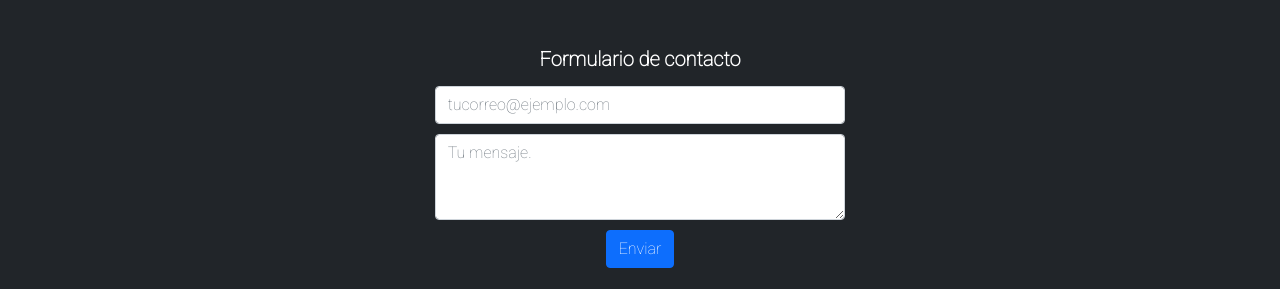
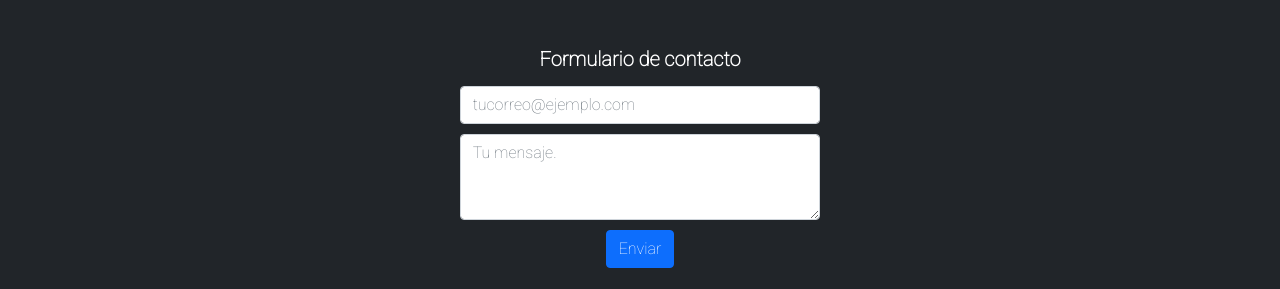
Before and after one commit to santiagodg96/Coachers, a plain HTML site: page index.html in a window 1280 px wide. Shown: the part 4278-4567 px from the top of the page. Drawn offline with nearby package versions, Linux system fonts and the light colour scheme; a web font is replaced by a local one.

Commit message:
Add files via upload

```diff
--- a/index.html
+++ b/index.html
@@ -236,10 +236,10 @@
       <h3 class="subtitulo2" style="color: white; margin-bottom: 15px; font-size: 20px;">Formulario de contacto</h3>
 
 <form action="mail.php" method="POST">
-  <div class="form-group">
+  <div class="form-group" style="margin-right: 25px; margin-left:25px;">
     <input type="email" class="form-control" id="emailcontainer" placeholder="tucorreo@ejemplo.com" style="margin-top: 10px;" required>
   </div>
-  <div class="form-group">
+  <div class="form-group" style="margin-right: 25px; margin-left:25px;">
     <textarea class="form-control" id="textcontainer" rows="3" placeholder="Tu mensaje." style="margin-top: 10px;" required></textarea>
   </div>
   <button type="submit" class="btn btn-primary" id="enviar" style="margin-bottom: 25px; margin-top: 10px;">Enviar</button>
```
